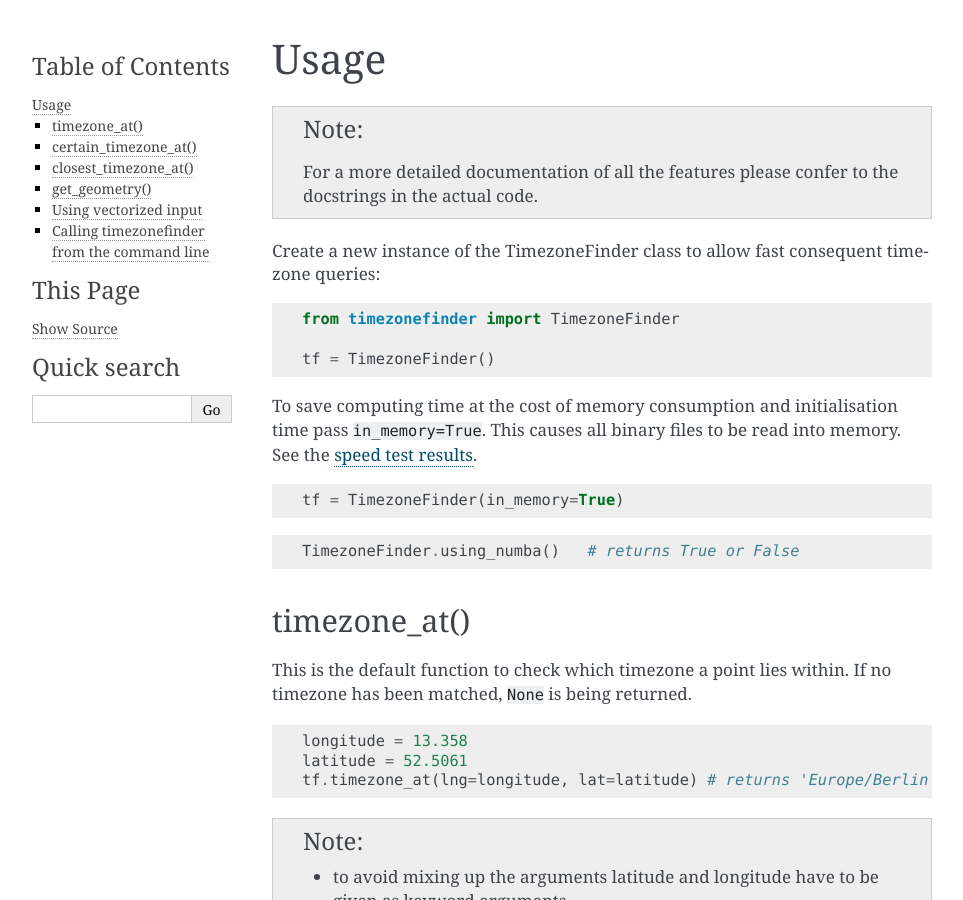
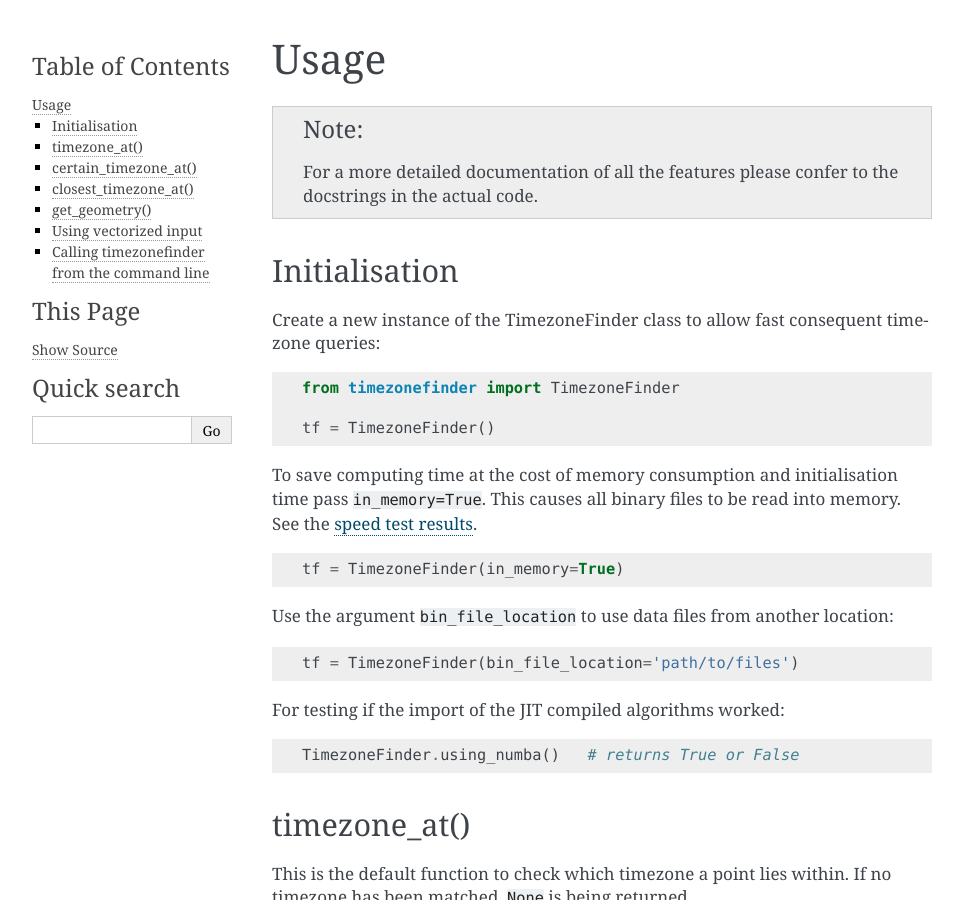
Before and after one commit to jannikmi/timezonefinder, a Sphinx documentation site: the page built from docs/1_usage.rst, in a window 1280 px wide and 900 px high. Shown: the whole window, without its empty margins (148-1111 px from the left). Built offline with Sphinx 7.4.7, drawn with Linux system fonts in a browser that asks for light colours.

Commit message:
document bin_file_location arg usage

```diff
--- a/docs/1_usage.rst
+++ b/docs/1_usage.rst
@@ -9,6 +9,11 @@ Usage
 
     For a more detailed documentation of all the features please confer to the docstrings in the actual code.
 
+
+.. _init:
+
+Initialisation
+--------------
 
 
 Create a new instance of the TimezoneFinder class to allow fast consequent timezone queries:
@@ -28,12 +33,22 @@ See the :ref:`speed test results <speed_tests>`.
     tf = TimezoneFinder(in_memory=True)
 
 
+Use the argument ``bin_file_location`` to use data files from another location:
+
+.. code-block:: python
+
+    tf = TimezoneFinder(bin_file_location='path/to/files')
+
+
+
+
+
+For testing if the import of the JIT compiled algorithms worked:
 
 
 .. code-block:: python
 
     TimezoneFinder.using_numba()   # returns True or False
-
 
 
 
--- a/docs/2_use_cases.rst
+++ b/docs/2_use_cases.rst
@@ -69,6 +69,9 @@ place the ``combined.json`` inside the ``timezonefinder`` folder. Now run the ``
 
 If you want to use your own data set, create a ``combined.json`` file with the same format .json as the timezone-boundary-builder and follow the above instructions.
 
+You can also use data files from another location as described :ref:`HERE <init>`
+
+
 
 Django
 ------
```
Also changed, not shown: docs/3_about.rst (+2 -6 lines), docs/conf.py (+5 -2 lines).
